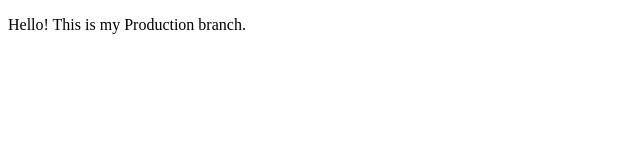
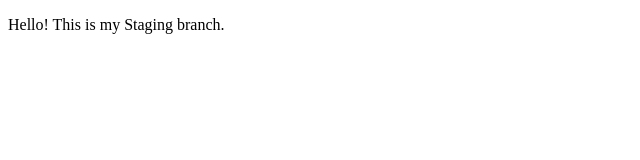
Before and after one commit to himanee20/Himanee_45_Mid2025, a plain HTML site: page index.html in a window 1280 px wide. Shown: the full height of the page, 0-640 px from the left. Drawn offline with Linux system fonts and the light colour scheme.

Commit message:
second commit

```diff
--- a/index.html
+++ b/index.html
@@ -6,6 +6,6 @@
     <title>Document</title>
 </head>
 <body>
-    <p>Hello! This is my Production branch.</p>
+    <p>Hello! This is my Staging branch.</p>
 </body>
 </html>
```
